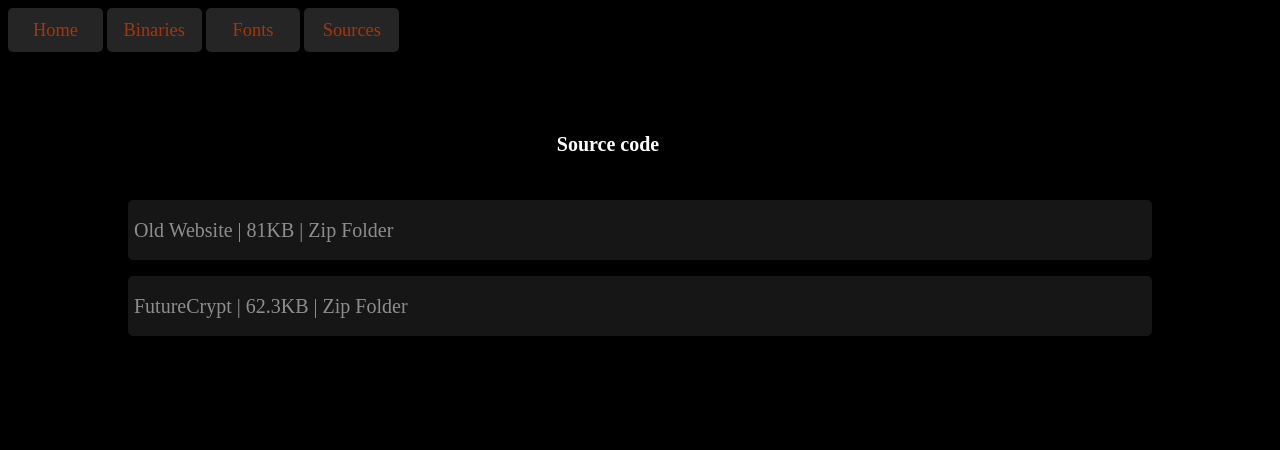
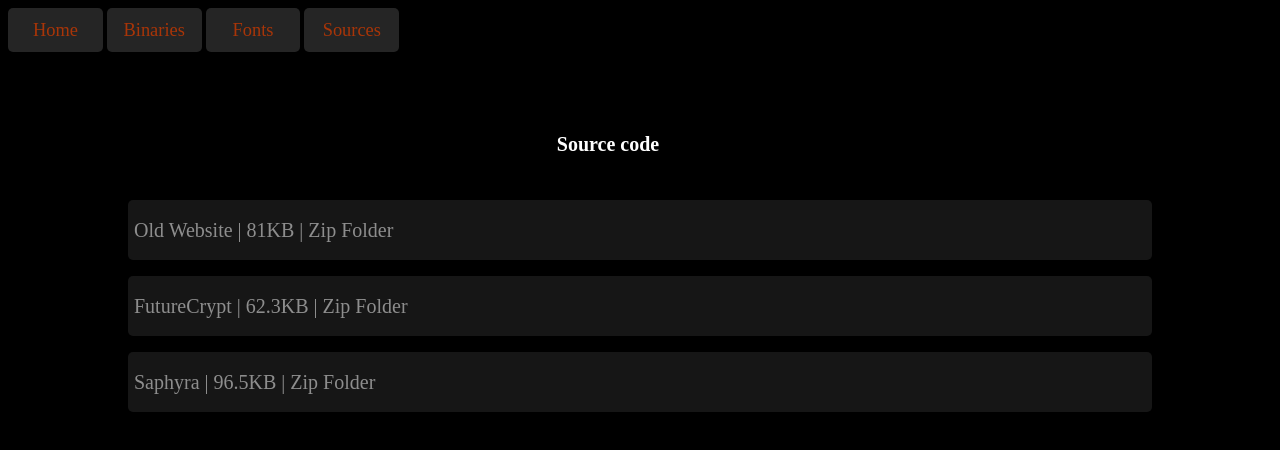
Before and after one commit to 00Future/00Future.github.io, a plain HTML site: page sources.html in a window 1280 px wide. Drawn offline with Linux system fonts and the light colour scheme; a web font is replaced by a local one.

Commit message:
Update sources.html

```diff
--- a/sources.html
+++ b/sources.html
@@ -25,6 +25,9 @@
       <form method="get" action="src/files/FutureCrypt.zip">
         <button class="list-item-1">FutureCrypt | 62.3KB | Zip Folder</button>
       </form>
+      <form method="get" action="src/files/FutureCrypt.zip">
+        <button class="list-item-1">Saphyra | 96.5KB | Zip Folder</button>
+      </form>
     </div>
   </body>
 </html>
```
